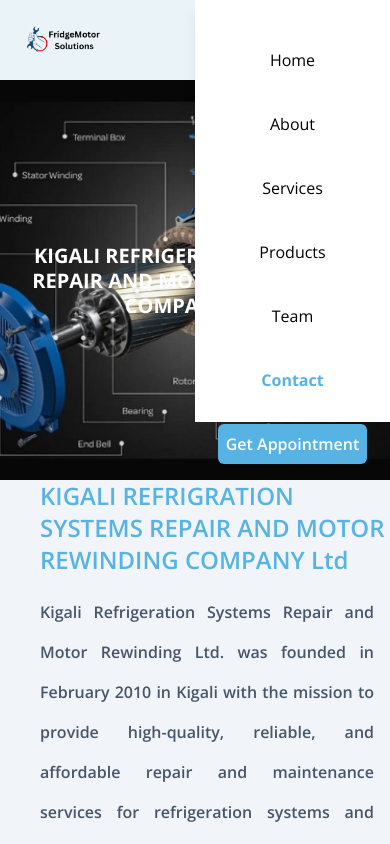
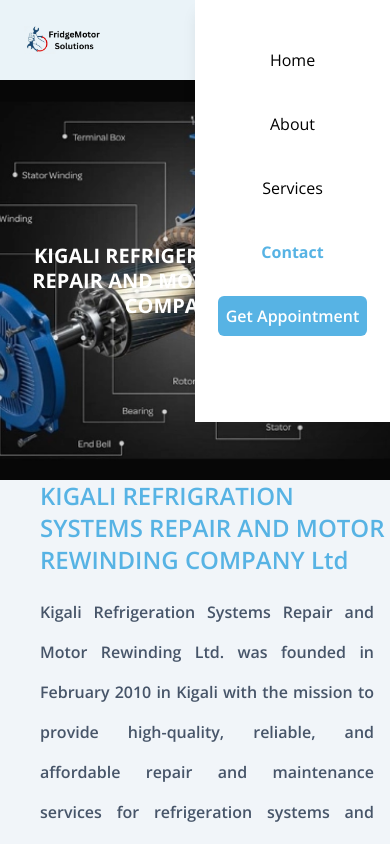
Before and after one commit to TheoNshimyimana/FridgeRepair, a React (Vite) app: page / in a window 390 px wide. Both pictures are taken after a click on the button "Toggle menu". Shown: the top 844 px of the page. Built offline with nearby package versions, Linux system fonts and the light colour scheme.

Commit message:
update contact mobile screen

```diff
--- a/src/Navbar.jsx
+++ b/src/Navbar.jsx
@@ -129,7 +129,7 @@ function Navbar() {
             className="fixed top-0 right-0 bg-white w-1/2 h-1/2 z-40 shadow-lg md:hidden flex flex-col items-center"
           >
             <ul className="flex flex-col items-center gap-10 mt-12">
-              {["home", "about", "services", "products", "team", "contact"].map(
+              {["home", "about", "services", "contact"].map(
                 (section) => (
                   <li
                     key={section}
```
